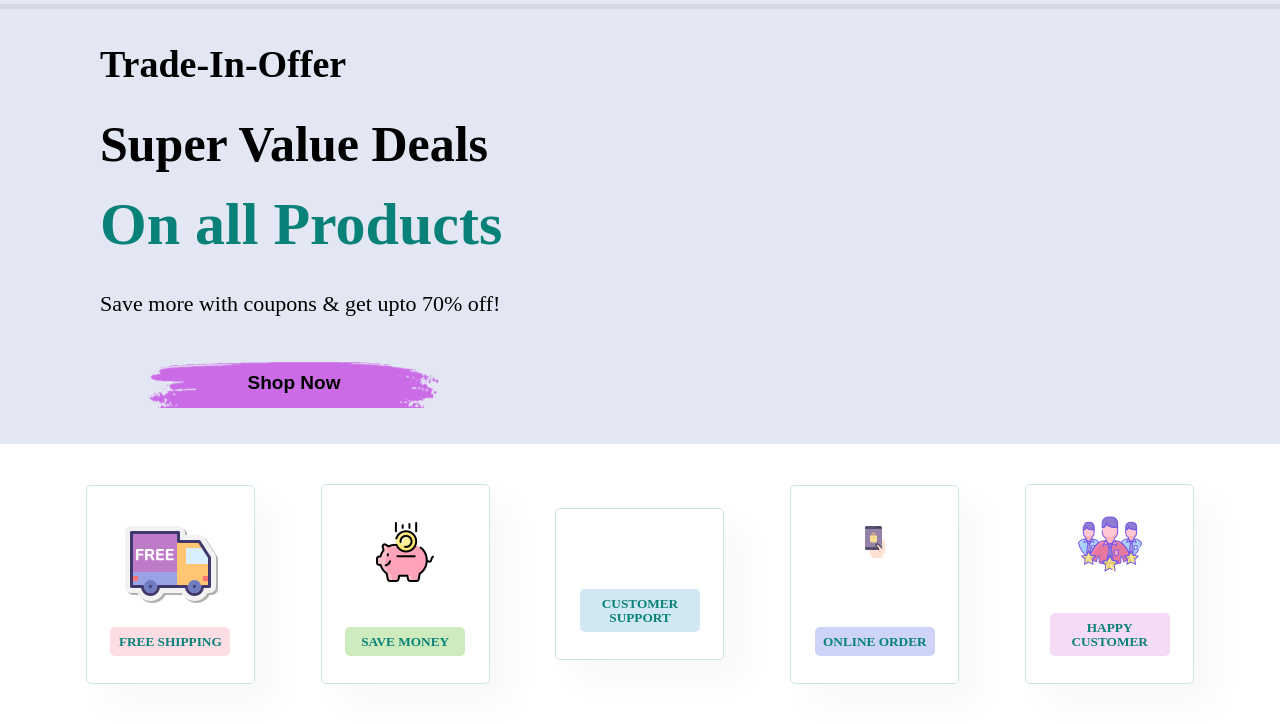
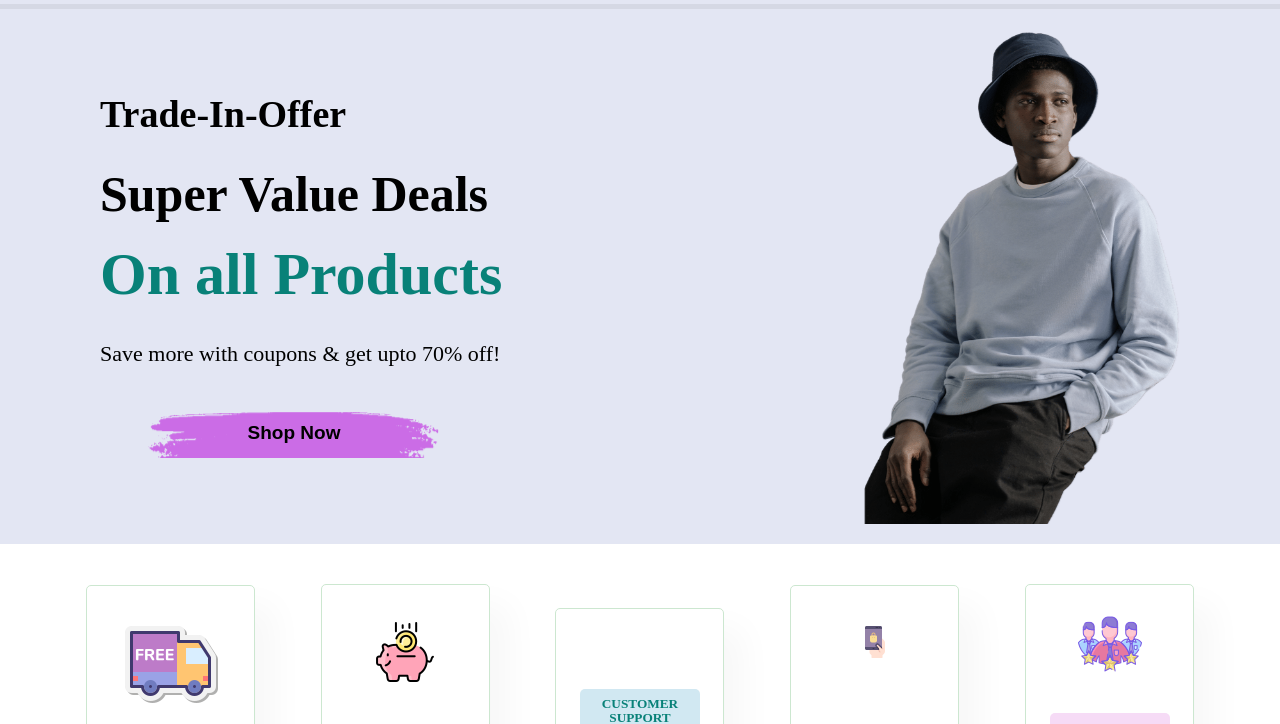
Before and after one commit to amaanlakdawalaa/e-commgithub, a plain HTML site: page index.html in a window 1280 px wide. Shown: the part 63-787 px from the top of the page. Drawn offline with Linux system fonts and the light colour scheme; files whose address does not match are found by name.

Commit message:
Update index.html

```diff
--- a/index.html
+++ b/index.html
@@ -45,7 +45,7 @@
         <button class="hero_button" type="button" name="button" onclick="window.location.href='shop.html'">Shop Now</button>
       </div>
       <!-- <img src="images/button_background.png" alt=""> -->
-      <img id="hero-image"src="images/hero_image3.png" alt="">
+      <img id="hero-image"src="hero_image3.png" alt="">
     </section>
   <section id="features">
     <div class="feature_1">
```
